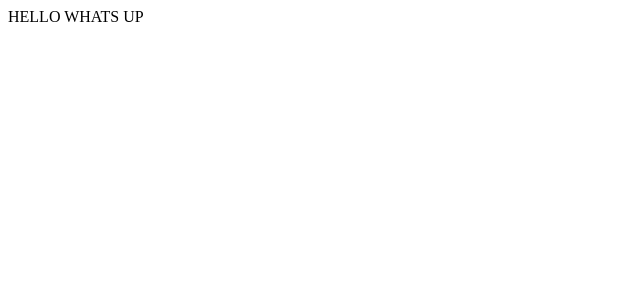
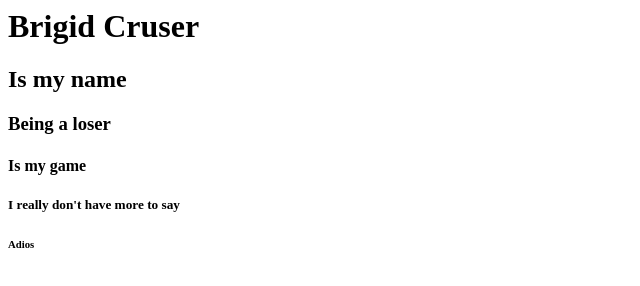
Before and after one commit to Brigidohara/Brigidohara.github.io, a plain HTML site: page index.html in a window 1280 px wide. Shown: the whole page, without its empty margins (0-640 px from the left). Drawn offline with Linux system fonts and the light colour scheme.

Commit message:
Update index.html

```diff
--- a/index.html
+++ b/index.html
@@ -1,2 +1,10 @@
-
-HELLO WHATS UP
+<head> <title> Brigid Cruser's Webpage </title>
+</head>
+<body>
+  <h1>Brigid Cruser</h1>
+  <h2>Is my name</h2>
+  <h3>Being a loser</h3>
+  <h4>Is my game</h4>
+  <h5>I really don't have more to say</h5>
+  <h6>Adios</h6>
+</body>
```
